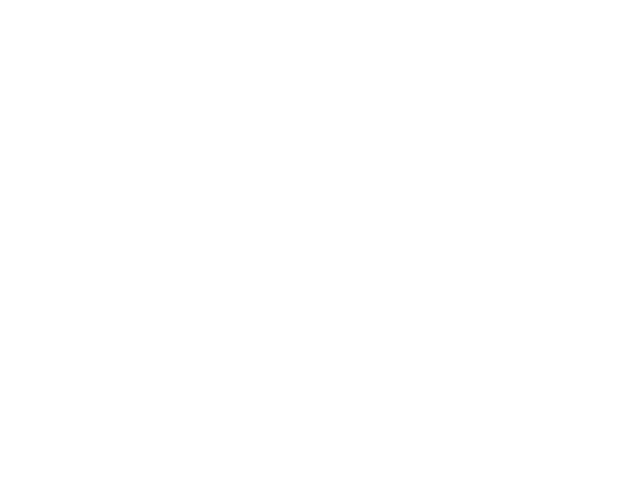
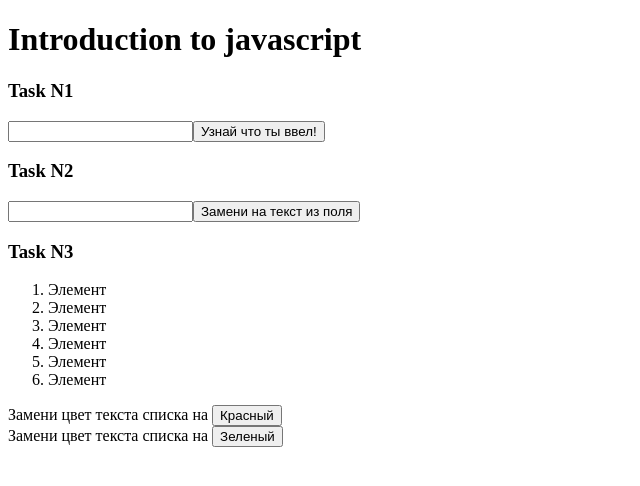
Before and after one commit to boxtersh/HW_JS, a plain HTML site: page index.html in a window 1280 px wide. Shown: the whole page, without its empty margins (0-640 px from the left). Drawn offline with Linux system fonts and the light colour scheme.

Commit message:
add code

```diff
--- a/index.html
+++ b/index.html
@@ -2,9 +2,41 @@
 <html lang="en">
 <head>
     <meta charset="UTF-8">
-    <title>Title</title>
+    <title>HW_JS</title>
+    <link rel="stylesheet" href="style.css">
 </head>
 <body>
+    <div>
+        <h1>Introduction to javascript</h1>
+        <h3>Task N1</h3>
+        <div class="row_task_1">
+            <input id="input_1">
+            <button onclick="outputInputField()">Узнай что ты ввел!</button>
+        </div>
+    </div>
 
+    <div>
+        <h3>Task N2</h3>
+        <div class="row_task_1">
+            <input id="input_2">
+            <button onclick="replaceText(this)">Замени на текст из поля</button>
+        </div>
+    </div>
+
+    <div>
+        <h3>Task N3</h3>
+        <ol id="ol">
+            <li>Элемент</li>
+            <li>Элемент</li>
+            <li>Элемент</li>
+            <li>Элемент</li>
+            <li>Элемент</li>
+            <li>Элемент</li>
+        </ol>
+        <span>Замени цвет текста списка на <button id="btn_1" onclick="replaceTextColorRed()">Красный</button></span><br />
+        <span>Замени цвет текста списка на <button id="btn_2" onclick="replaceTextColorGreen()">Зеленый</button></span>
+    </div>
+
+    <script src="script.js"></script>
 </body>
 </html>
--- /dev/null
+++ b/script.js
@@ -0,0 +1,23 @@
+function outputInputField() {
+  let textInputEl = document.getElementById('input_1');
+  let textInput = textInputEl.value;
+  res = textInput == '' ? 'Вы ничего не ввели!' : textInput
+  textInputEl.value = '';
+  alert(res);
+}
+
+function replaceText(btn) {
+    let textInputEl = document.getElementById('input_2');
+    textInput = textInputEl.value;
+    textInputEl.value = '';
+    res = textInput == '' ? 'Замени на текст из поля' : textInput
+    btn.textContent = res;
+}
+function replaceTextColorRed() {
+    let elemOl = document.getElementById('ol')
+    elemOl.style.color = 'red';
+}
+function replaceTextColorGreen() {
+    let elemOl = document.getElementById('ol')
+    elemOl.style.color = 'green';
+}
--- /dev/null
+++ b/style.css
@@ -0,0 +1,11 @@
+.row_task_1 {
+    display: inline-flex;
+}
+
+#btn_1:hover {
+  background-color: red;
+}
+
+#btn_2:hover {
+  background-color: green;
+}
```
